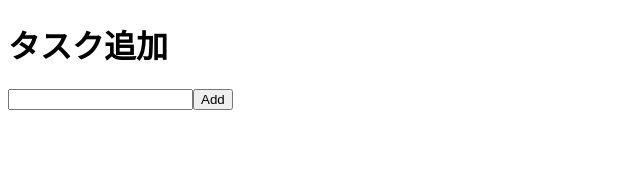
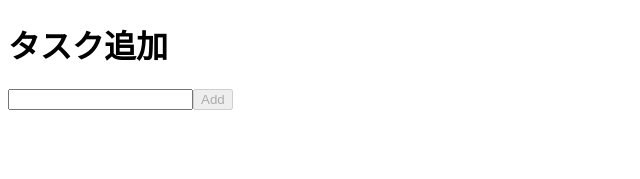
Before and after one commit to kurosu66/react-practice, a React (Vite) app: page / in a window 1280 px wide. Shown: the top 179 px of the page, without its empty margins (0-640 px from the left). Built offline with nearby package versions, Linux system fonts and the light colour scheme.

Commit message:
空欄でタスク登録できないようにする

```diff
--- a/src/TaskForm.jsx
+++ b/src/TaskForm.jsx
@@ -10,7 +10,10 @@ export default function TaskForm({ handleAddTask }) {
         value={title}
         onChange={e => setTitle(e.target.value)}
       />
-    <button onClick={() => handleAddTask(title)}>Add</button>
+
+      <button
+        disabled={ title.trim() === ''}
+        onClick={() => handleAddTask(title)}>Add</button>
   </>
   )
 }
```
